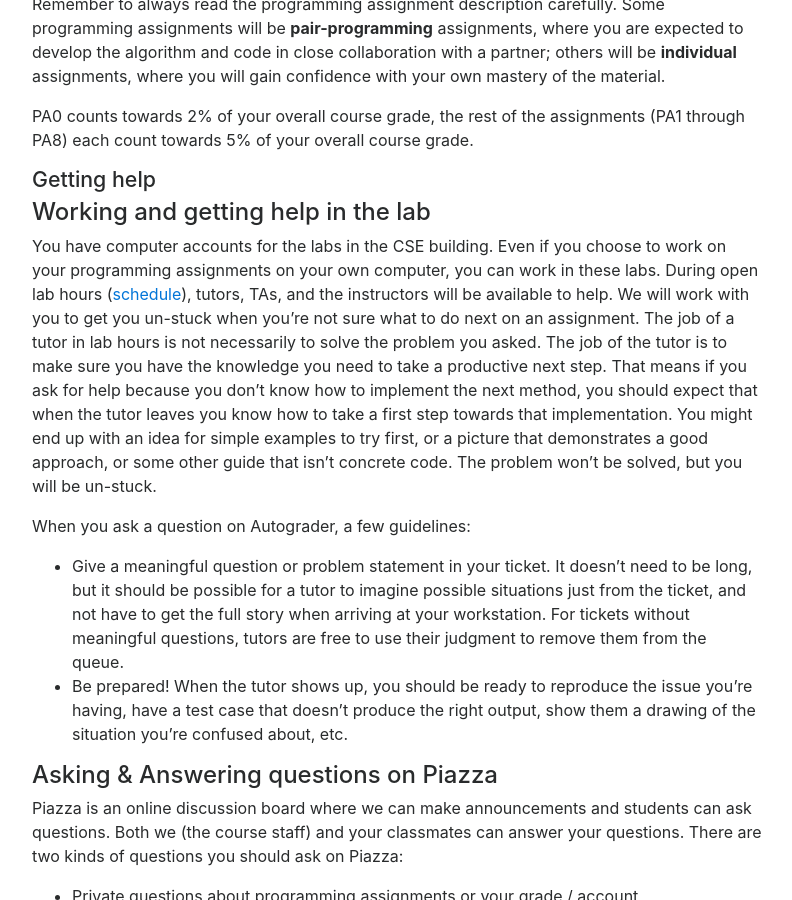
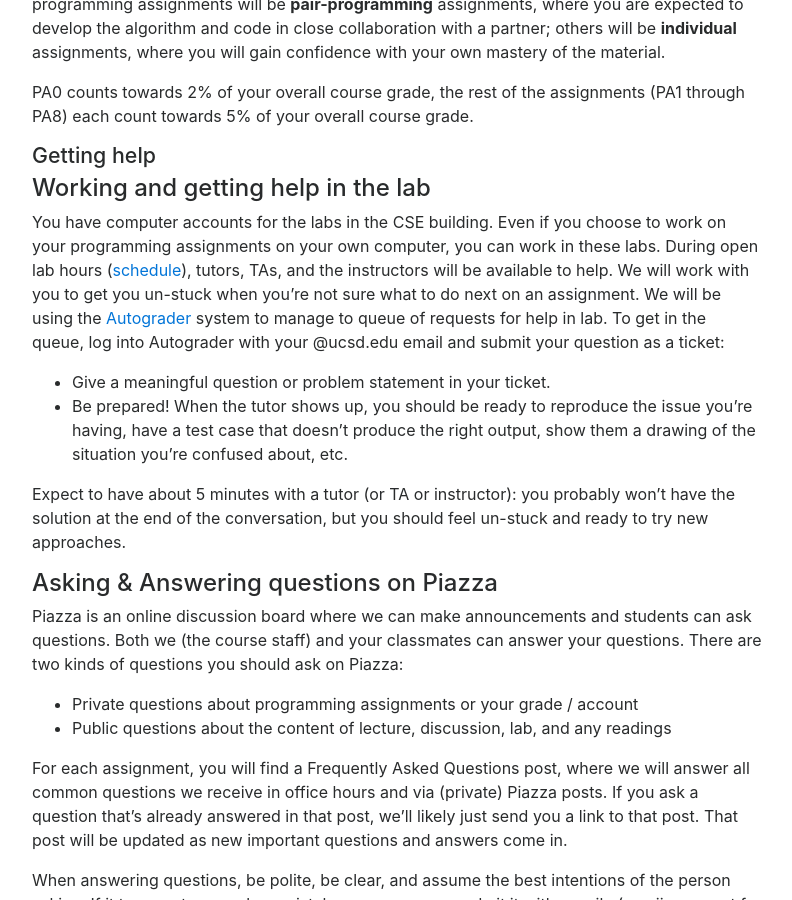
Before and after one commit to ucsd-cse8a-f18/ucsd-cse8a-f18.github.io, a Jekyll site: the page built from index.md, in a window 1280 px wide and 900 px high, scrolled down 3749 px. Shown: the whole window, without its empty margins (243-1035 px from the left). Built offline with Jekyll 4.4.1, drawn with Linux system fonts in a browser that asks for light colours; nearby versions of some CDN libraries; some of the changed text lies outside the part shown.

Commit message:
Update index.md

```diff
--- a/index.md
+++ b/index.md
@@ -92,8 +92,8 @@ There are two kinds of discussion section: in Supplemental Instruction you will
 <a id="b:labs"></a>
 <h3>Lab Sessions</h3>
 
-You will work closely in groups to experiment with class concepts and delve deeper into the material.  You must
-attend the lab session in which you are enrolled.  You will work in a group in lab.  We will assign the groups and group
+You must attend the lab session in which you are enrolled.  You will work in groups in lab;
+the groups will be assigned by the Lab TA.  Group
 assignments may
 change from week to week: you are starting your journey into Computer Science and we want
 to help you meet your classmates who will be with you along the way.  All labs must be finished
@@ -179,17 +179,13 @@ of your overall course grade.
 You have computer accounts for the labs in the CSE building.  Even if you choose to work on your programming assignments on
 your own computer, you can work in these labs.  During open lab hours (<a href="#staff">schedule</a>), tutors, TAs, and the
 instructors will be available to help. We will work with you to get you un-stuck when you're not sure what to do next on an
-assignment. The job of a tutor in lab hours is not necessarily to solve the problem you asked. The job of the tutor is to make
-sure you have the knowledge you need to take a productive next step. That means if you ask for help because you don't know how
-to implement the next method, you should expect that when the tutor leaves you know how to take a first step towards that
-implementation. You might end up with an idea for simple examples to try first, or a picture that demonstrates a good
-approach, or some other guide that isn't concrete code. The problem won't be solved, but you will be un-stuck.
+assignment. We will be using the <a href="autograder.ucsd.edu" target="_blank">Autograder</a> system to manage to queue of
+requests for help in lab.  To get in the queue, log into Autograder with your @ucsd.edu email and submit your question as a ticket:
 
-When you ask a question on Autograder, a few guidelines:
-
-- Give a meaningful question or problem statement in your ticket. It doesn't need to be long, but it should be possible for a tutor to imagine possible situations just from the ticket, and not have to get the full story when arriving at your workstation. For tickets without meaningful questions, tutors are free to use their judgment to remove them from the queue.
+- Give a meaningful question or problem statement in your ticket.
 - Be prepared! When the tutor shows up, you should be ready to reproduce the issue you're having, have a test case that doesn't produce the right output, show them a drawing of the situation you're confused about, etc.
 
+Expect to have about 5 minutes with a tutor (or TA or instructor): you probably won't have the solution at the end of the conversation, but you should feel un-stuck and ready to try new approaches.
 
 <h4>Asking & Answering questions on Piazza</h4>
 
```
